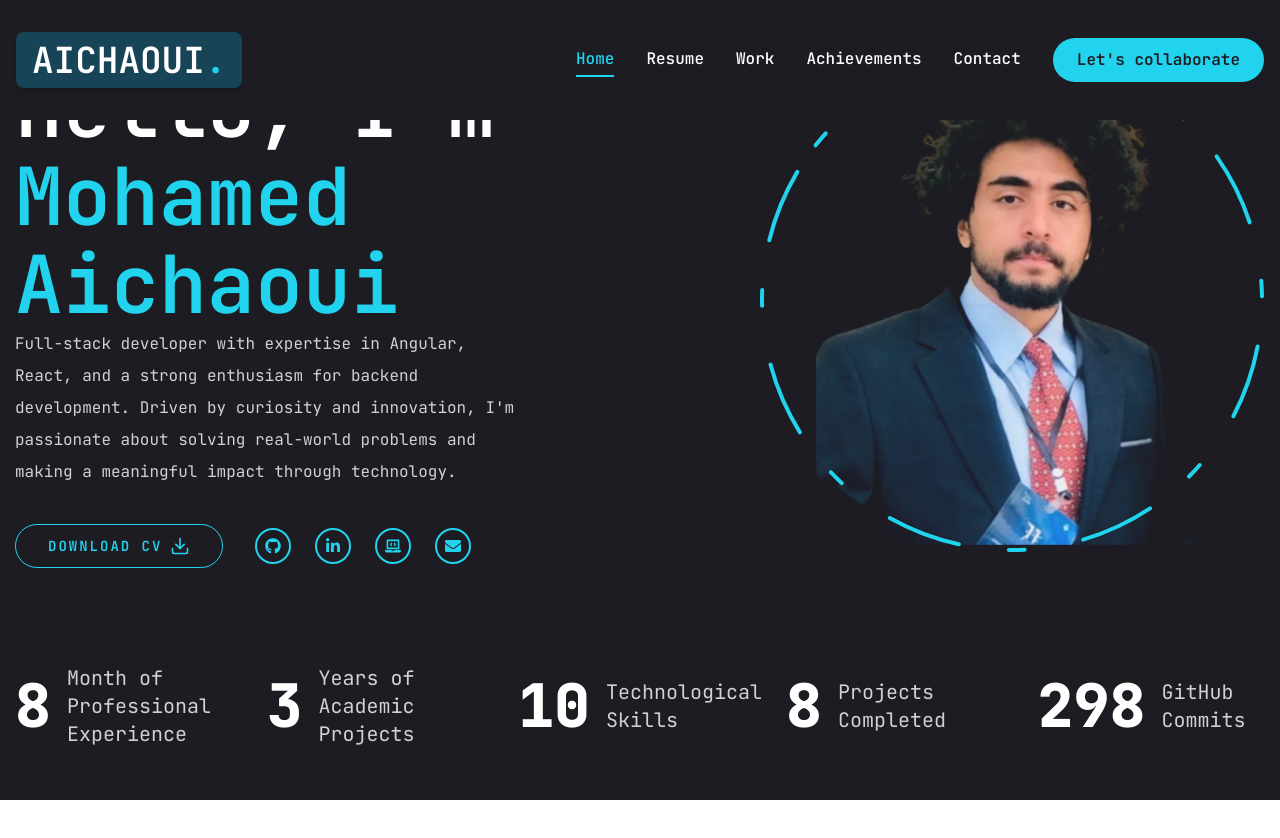
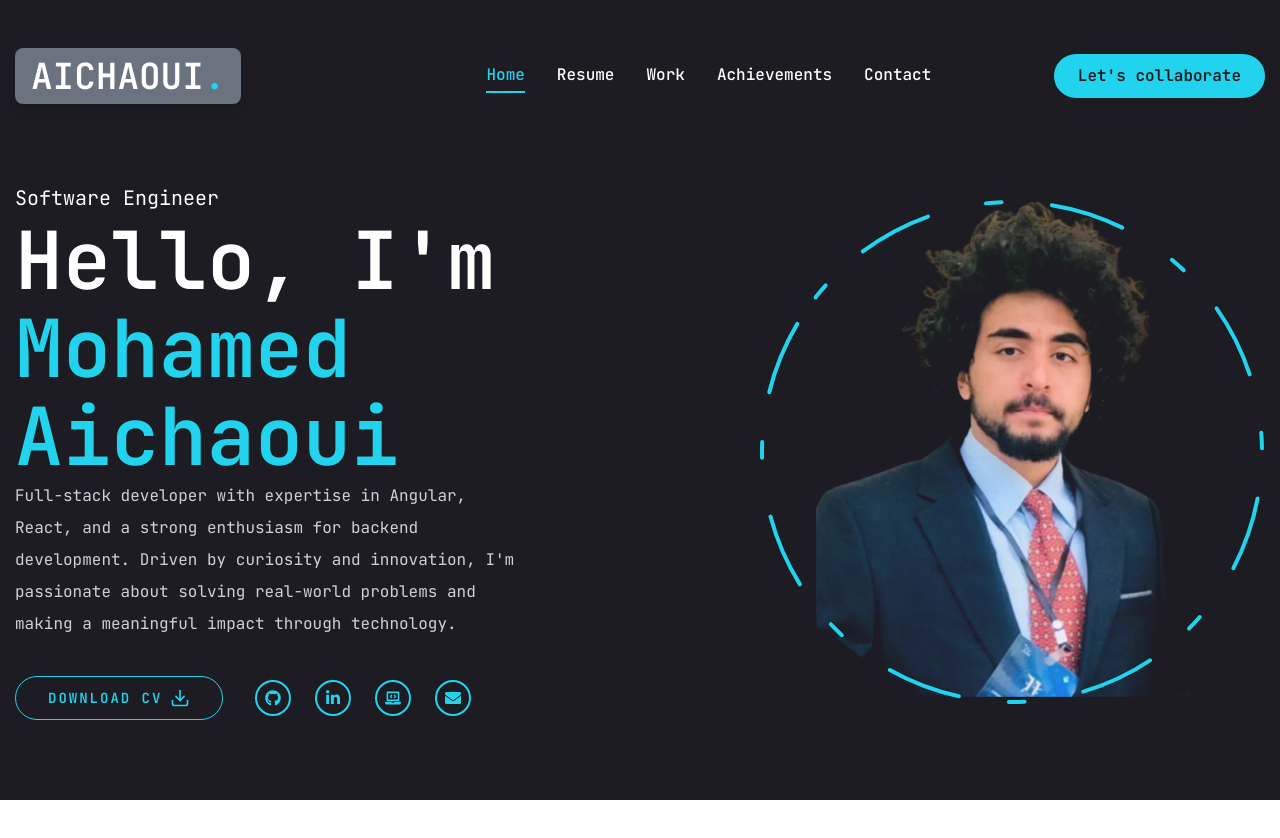
Before and after one commit to mohamedaichaouiii/project, a Next.js app: page / in a window 1280 px wide. Shown: the top 838 px of the page. Before the commit the page ends 800 px from the top, so only its background shows below. Built offline with nearby package versions, Linux system fonts and the light colour scheme.

Commit message:
Update Header.jsx

```diff
--- a/components/Header.jsx
+++ b/components/Header.jsx
@@ -1,37 +1,25 @@
-"use client";
-import Link from "next/link";
-import Nav from "./Nav";
-import { Button } from "./ui/button";
-import MobileNav from "./MobileNav";
+import Link from 'next/link'; // Import Link from next/link for Next.js
+import Nav from './Nav';
+import { Button } from './ui/button';
+import MobileNav from './MobileNav';
 
 const Header = () => {
   return (
-    <header className="fixed top-0 left-0 w-full py-4 md:py-6 xl:py-8 text-white bg-primary z-50">
-      <div className="container mx-auto px-4 flex justify-between items-center">
-        {/* Logo */}
+    <header className="py-8 xl:py-12 text-white">
+      <div className="container mx-auto flex justify-between items-center">
         <Link href="/">
-          <h1
-            className="text-2xl md:text-3xl xl:text-4xl font-semibold px-3 py-1 md:px-4 md:py-2 bg-cyan-900/80 text-white rounded-lg shadow-md hover:bg-cyan-800 transition-colors"
-          >
-            AICHAOUI<span className="text-cyan-400">.</span>
-          </h1>
+
+        <h1 className="text-4xl font-semibold px-4 py-2 bg-gray-500 text-white rounded-lg shadow-lg">
+      AICHAOUI<span className="text-cyan-400">.</span>
+    </h1>
+
         </Link>
-
-        {/* Desktop Nav and Button */}
-        <div className="hidden md:flex items-center gap-6 xl:gap-8">
-          <Nav />
-          <Link href="/contact">
-            <Button
-              variant="default"
-              className="text-sm md:text-base px-4 py-2 md:px-6 md:py-3 bg-cyan-400 text-primary hover:bg-cyan-500 transition-colors"
-            >
-              Let's collaborate
-            </Button>
-          </Link>
-        </div>
-
-        {/* Mobile Nav */}
-        <div className="md:hidden">
+        <div className="hidden xl:flex items-center gap-8 "></div>
+        <Nav />
+        <Link href="/contact">
+        <Button >Let's collaborate</Button>
+        </Link>
+        <div className="xl:hidden">
           <MobileNav />
         </div>
       </div>
```
